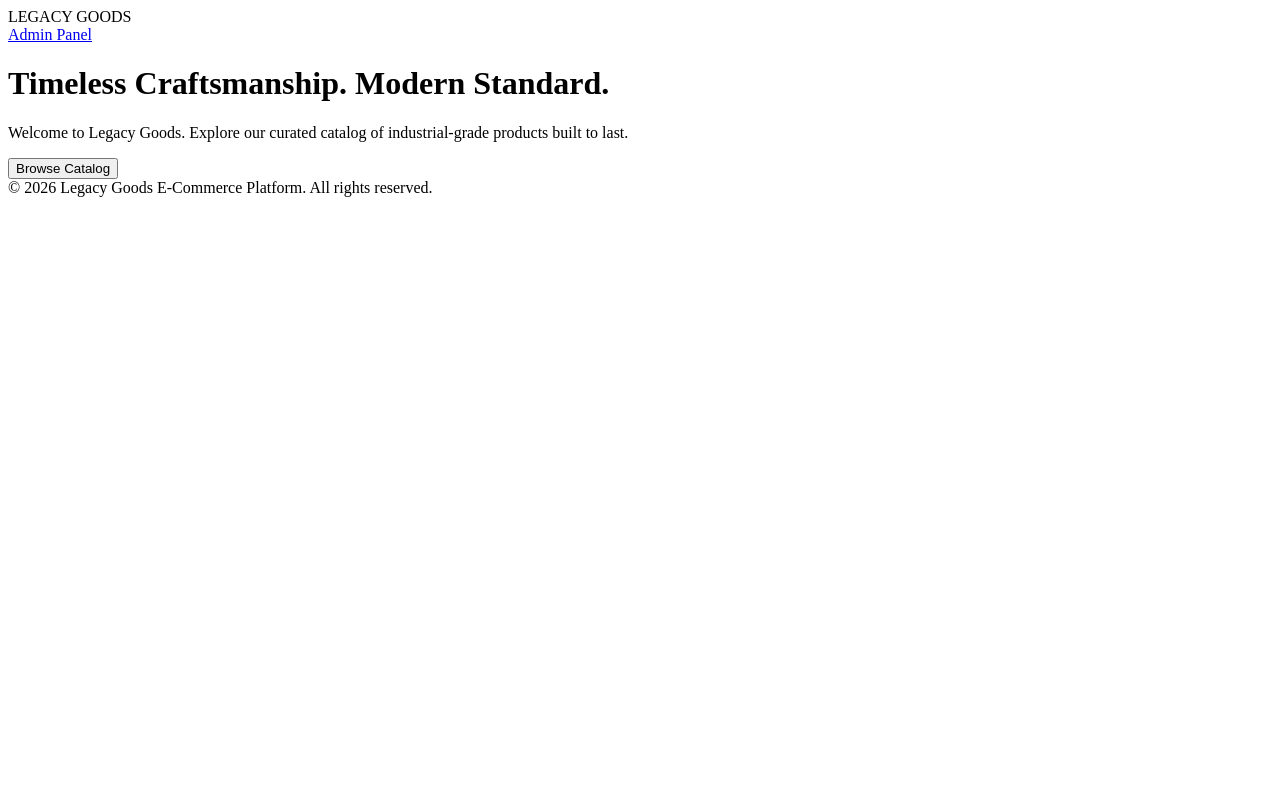
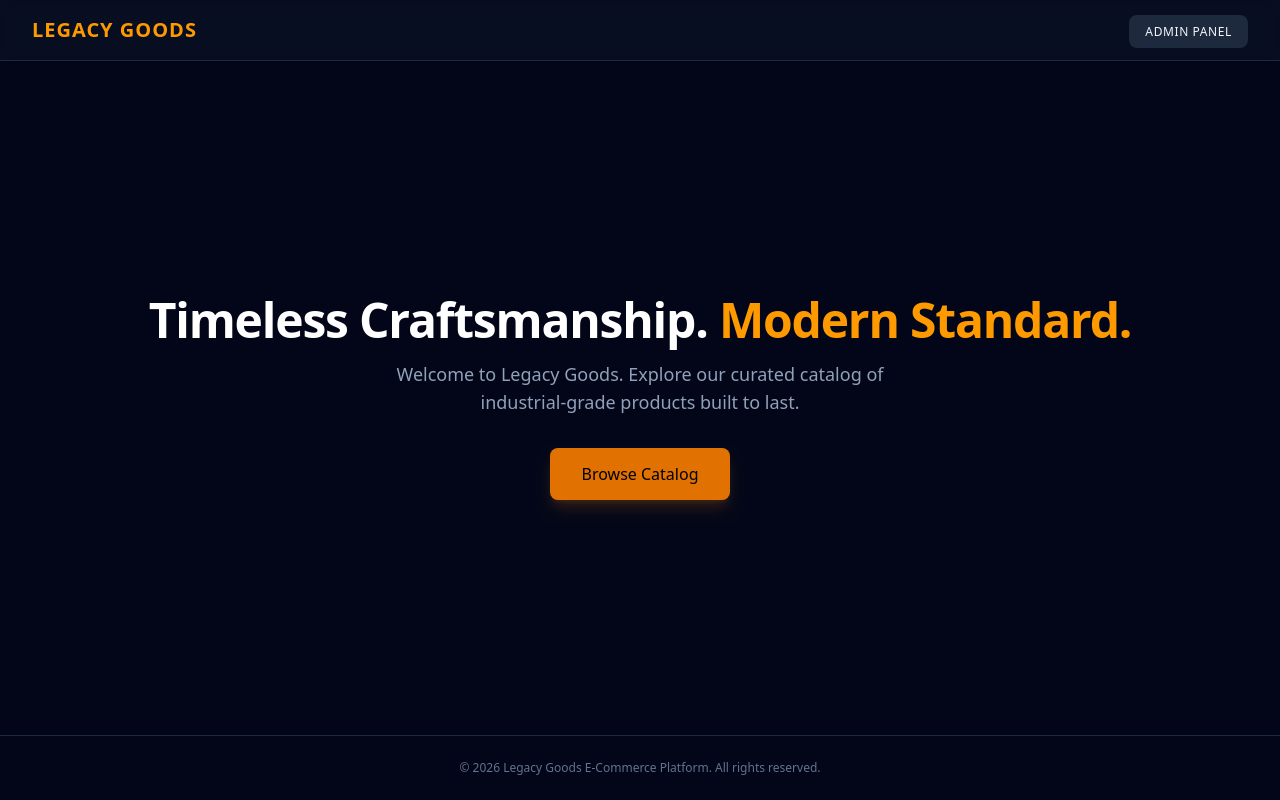
Before and after one commit to legacygoodsdev/Legacy-Goods-Website, a Next.js app in the folder frontend/: page / in a window 1280 px wide. Built offline with nearby package versions, Linux system fonts and the light colour scheme.

Commit message:
Fix Tailwind CSS import and GitHub Pages assetPrefix mapping

```diff
--- /dev/null
+++ b/frontend/next.config.mjs
@@ -0,0 +1,11 @@
+/** @type {import('next').NextConfig} */
+const nextConfig = {
+  output: 'export',
+  basePath: '/Legacy-Goods-Website',
+  assetPrefix: '/Legacy-Goods-Website/',
+  images: {
+    unoptimized: true,
+  },
+};
+
+export default nextConfig;
--- a/frontend/src/app/layout.tsx
+++ b/frontend/src/app/layout.tsx
@@ -1,3 +1,5 @@
+import './globals.css';
+
 export const metadata = {
   title: 'Legacy Goods',
   description: 'Industrial-Standard E-Commerce Platform',
@@ -10,7 +12,9 @@ export default function RootLayout({
 }) {
   return (
     <html lang="en">
-      <body>{children}</body>
+      <body className="bg-slate-950 text-slate-100 antialiased min-h-screen">
+        {children}
+      </body>
     </html>
   );
 }
```
